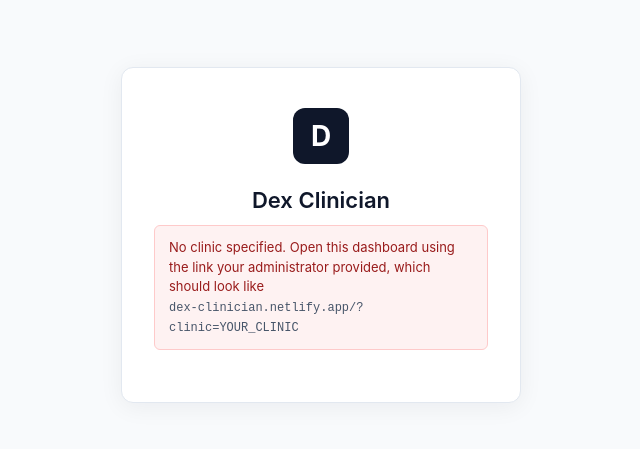
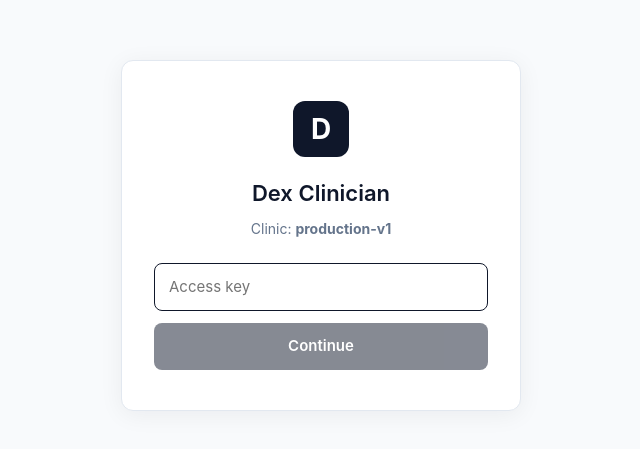
Before and after one commit to morris-predicate/dex-clinician, a React (Vite) app: page / in a window 1280 px wide. Shown: the part 165-614 px from the top of the page, without its empty margins (319-959 px from the left). Built offline with nearby package versions, Linux system fonts and the light colour scheme.

Commit message:
Default clinician dashboard to production-v1

```diff
--- a/App.jsx
+++ b/App.jsx
@@ -9,9 +9,9 @@
 export default function App() {
   // ── Resolve clinicId from URL on first render ───────────────────────────────
   const [clinicId] = useState(() => {
-    const params = new URLSearchParams(window.location.search);
-    return params.get("clinic") || null;
-  });
+  const params = new URLSearchParams(window.location.search);
+  return params.get("clinic") || "production-v1";
+});
 
   const [clinicianKey, setClinicianKey] = useState(() =>
     sessionStorage.getItem(STORAGE_KEY)
```
